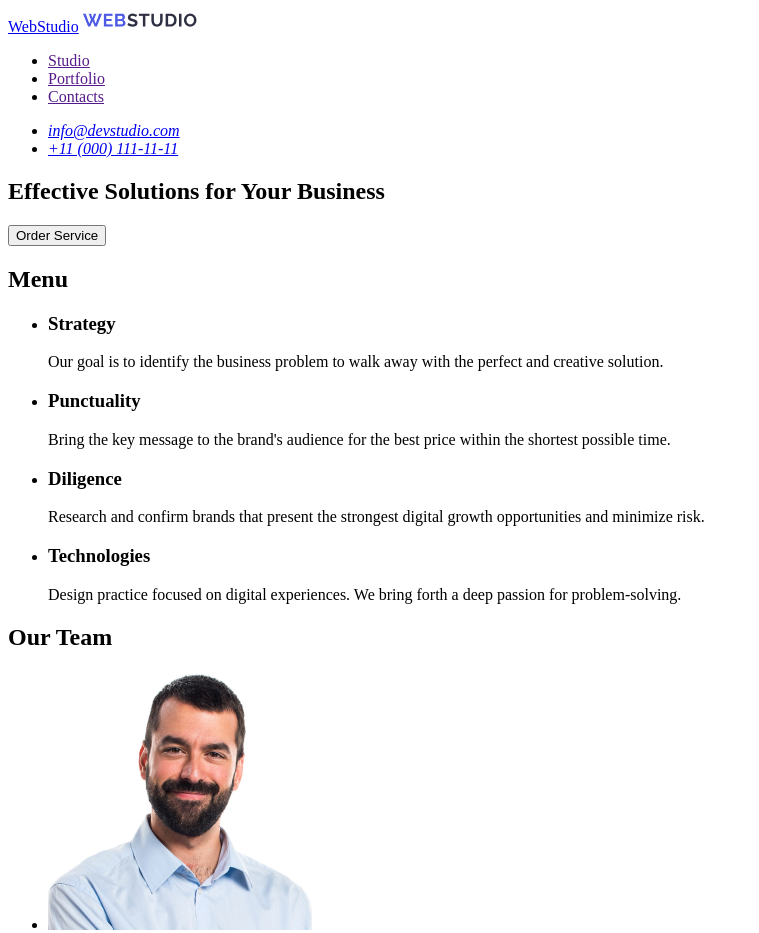
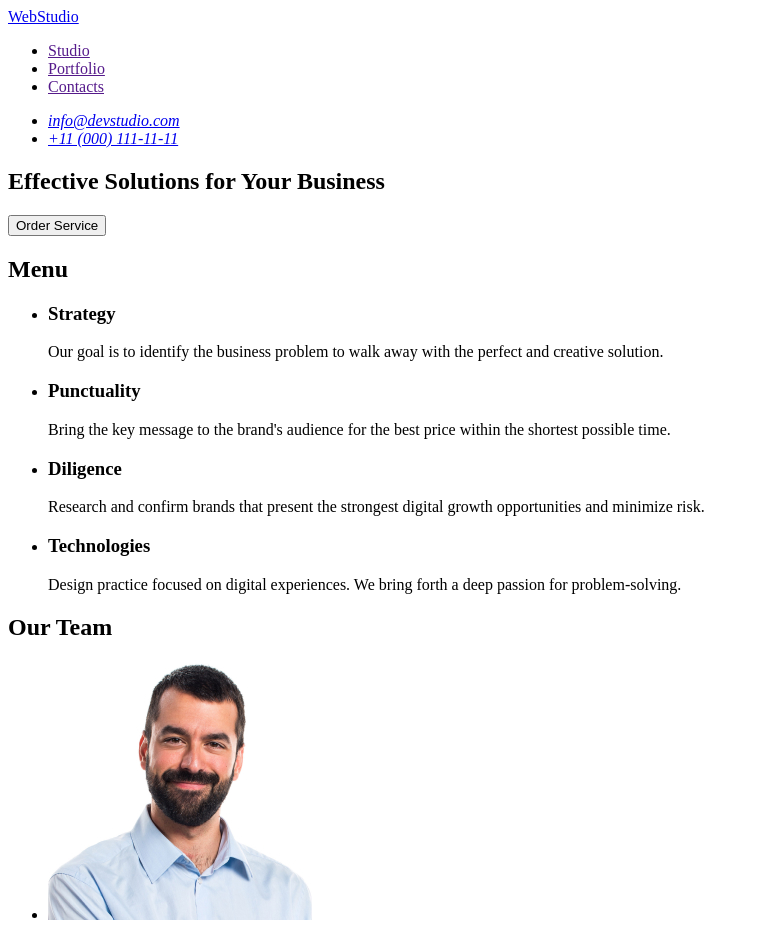
Before and after one commit to Leonidas1987/goit-markup-hw-01, a plain HTML site: page index.html in a window 1280 px wide. Shown: the top 933 px of the page, without its empty margins (0-759 px from the left). Drawn offline with Linux system fonts and the light colour scheme.

Commit message:
comment header

```diff
--- a/index.html
+++ b/index.html
@@ -9,7 +9,7 @@
     <header>
         <nav>
             <a href="./index.html">WebStudio</a>
-            <img src="./images/HeaderLogo.jpg" alt="LogoH">
+            <!-- img src="./images/HeaderLogo.jpg" alt="LogoH" -->
             <ul>
             <li><a href="" target="_blank" rel>Studio</a></li>
             <li><a href="" target="_blank" rel>Portfolio</a></li>
```
